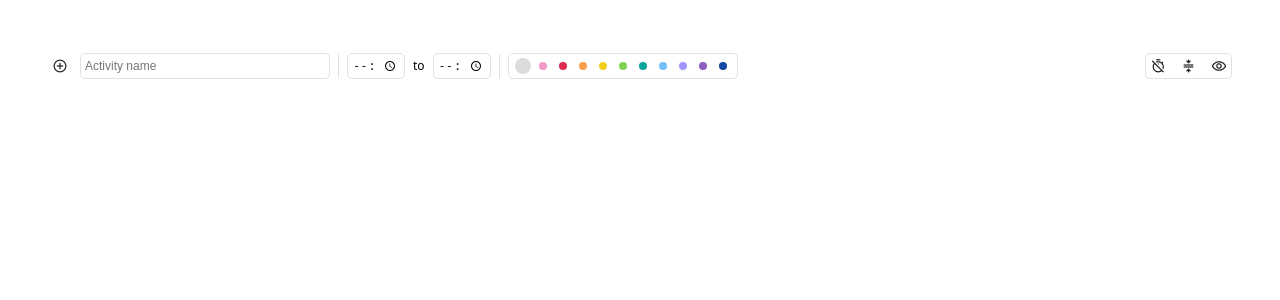
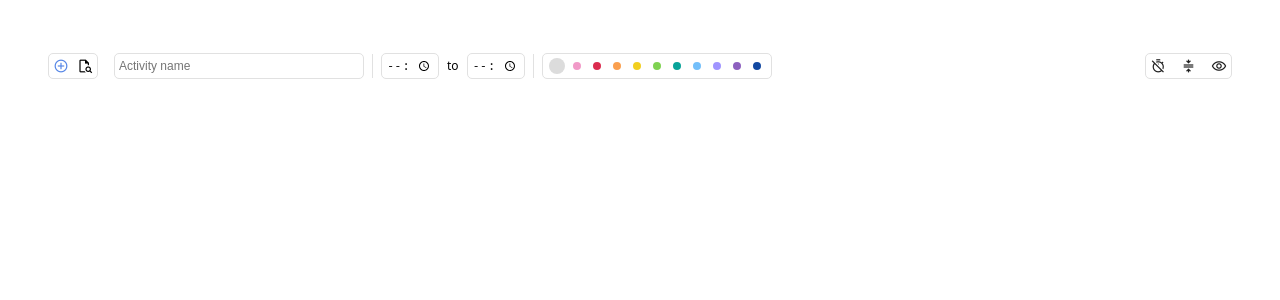
Before and after one commit to carbonioid/productivity-suite, a Flask app: template src/templates/timetracker.html in a window 1280 px wide. Shown: the top 300 px of the page. Run offline with Flask 3, Linux system fonts and the light colour scheme; the template is opened without the code that fills it, so the values that code supplies are empty.

Commit message:
feat(timetracker): prototype search mode selector

```diff
--- a/src/static/general/css/general.css
+++ b/src/static/general/css/general.css
@@ -24,6 +24,7 @@ body {
     --drop-shadow:rgba(0, 0, 0, .05);
 
     --blue:#5686e6;
+    --lightblue:color-mix(in srgb, var(--blue) 50%, white);
 
     --font-huge:1rem;
     --font-large:0.85rem;
--- a/src/static/timetracker/css/form.css
+++ b/src/static/timetracker/css/form.css
@@ -78,3 +78,35 @@ EDITING INDICATOR
 #day-editing-indicator {
     margin-right:1rem;
 }
+
+/*
+Mode select
+*/
+.page-mode-selector {
+    display:flex;
+    width:max-content;
+    margin-right:1rem;
+}
+
+.page-mode-selector div:first-child {
+    border-top-right-radius:0;
+    border-bottom-right-radius:0;
+}
+
+.page-mode-selector div:not(:first-child) {
+    border-top-left-radius:0;
+    border-bottom-left-radius:0;
+}
+
+.page-mode-selector div.selected {
+    color:var(--blue);
+}
+
+.page-mode-selector div:not(.selected) {
+    transition:color 0.15s ease-in-out;
+}
+
+.page-mode-selector div:not(.selected):hover {
+    background-color:transparent;
+    color:var(--lightblue);
+}
--- a/src/templates/timetracker.html
+++ b/src/templates/timetracker.html
@@ -83,10 +83,16 @@
 
             <span id="editing-indicator" class="hidden">Editing "<span class="name-value"></span>" (<a class="editing-exit-button">exit</a>)</span>
         </p>
+
         <form class="form-body" action="#" data-mode="add">
-            <button class="icon-button hoverable" value="" id="add">
-                <span class="material-symbols-outlined" style="color:#1f1f1f;">add_circle</span>
-            </button>
+            <div class="page-mode-selector border">
+                <div class="selected icon-button" value="add">
+                    <span class="material-symbols-outlined">add_circle</span>
+                </div>
+                <div class="icon-button" value="search">
+                    <span class="material-symbols-outlined">document_search</span>
+                </div>
+            </div>
 
             <input class="border" type="text" placeholder="Activity name" style="width:15rem;" id="name">
 
```
